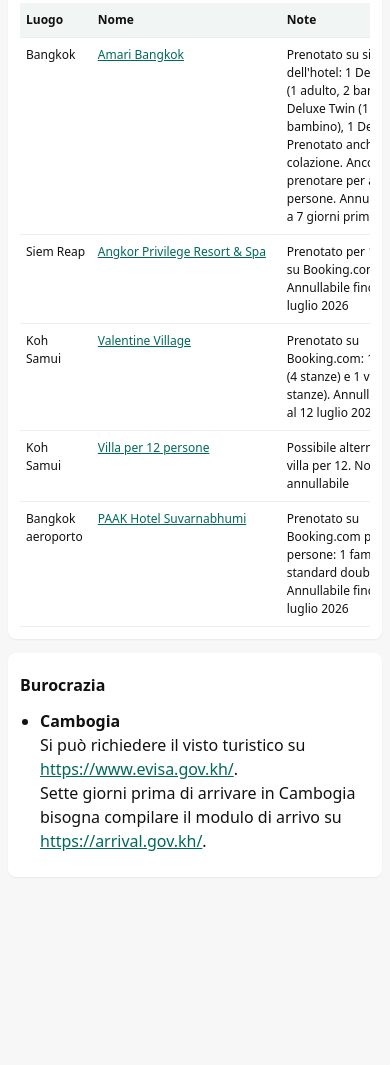
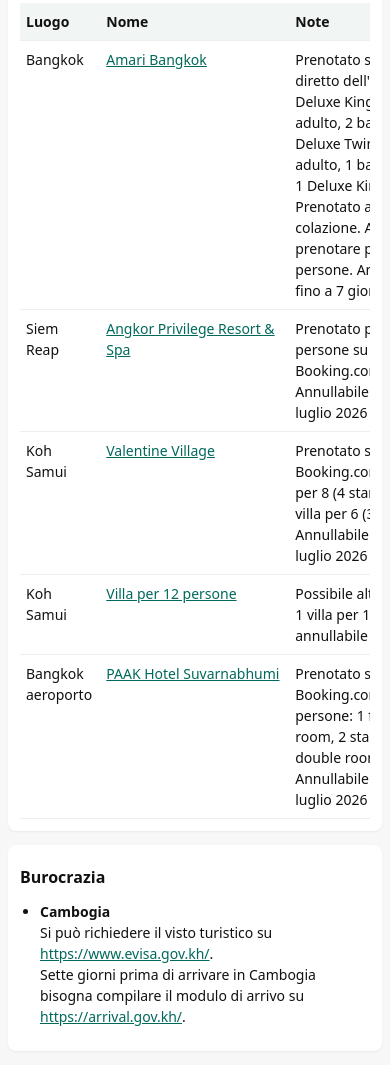
Before and after one commit to elminator28/viaggi, a plain HTML site: page index.html in a window 390 px wide. Shown: the part 5330-6395 px from the top of the page. Before the commit the page ends 6221 px from the top, so only its background shows below. Drawn offline with Linux system fonts and the light colour scheme.

Commit message:
Resizing Burocrazia to improve version from mobile

```diff
--- a/index.html
+++ b/index.html
@@ -52,8 +52,10 @@
       h1{font-size:16px}
       h2{font-size:15px}
       th,td{padding:8px 6px;font-size:14px}
+      section[aria-labelledby="Burocrazia"]{font-size:14px}
+      section[aria-labelledby="Burocrazia"] a{font-size:14px}
       table{min-width:420px}
-      table[aria-label="Tabella hotel"] th, table[aria-label="Tabella hotel"] td{font-size:12px}
+      table[aria-label="Tabella hotel"] th, table[aria-label="Tabella hotel"] td{font-size:14px}
     }
   </style>
 </head>
```
